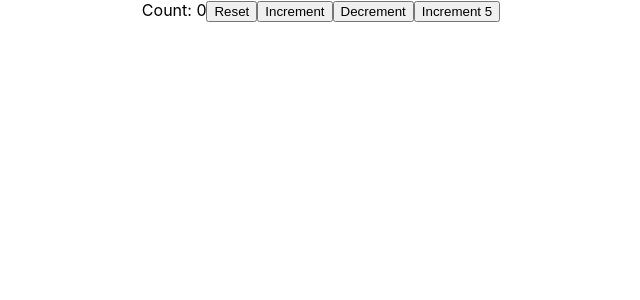
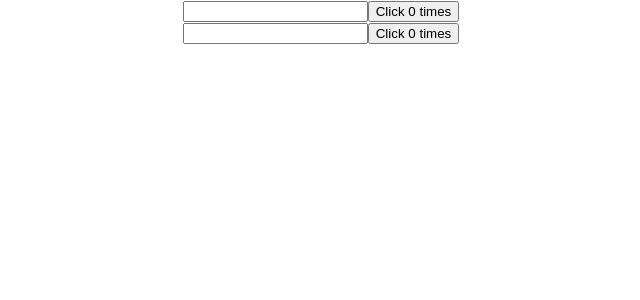
Before and after one commit to jdelles/react-hooks, a React (Create React App) app: page / in a window 1280 px wide. Shown: the top 300 px of the page, without its empty margins (319-959 px from the left). Built offline with nearby package versions, Linux system fonts and the light colour scheme.

Commit message:
[React Tutorial] React Hooks 1 - 8

```diff
--- a/src/App.js
+++ b/src/App.js
@@ -1,15 +1,18 @@
 import React from "react";
 import "./App.css";
-import ClassCounter from "./components/ClassCounter";
-import HookCounter from "./components/HookCounter";
-import HookCounterTwo from "./components/HookCounterTwo";
+import ClassCounterOne from "./components/ClassCounterOne";
+import HookCounterOne from "./components/HookCounterOne";
 
 function App() {
     return (
         <div className="App">
+            <ClassCounterOne />
+            <HookCounterOne />
+            {/* <HookCounterFour /> */}
+            {/* <HookCounterThree /> */}
             {/* <ClassCounter /> */}
             {/* <HookCounter /> */}
-            <HookCounterTwo />
+            {/* <HookCounterTwo /> */}
         </div>
     );
 }
--- /dev/null
+++ b/src/components/ClassCounterOne.js
@@ -0,0 +1,46 @@
+import React, { Component } from "react";
+
+class ClassCounterONe extends Component {
+    constructor(props) {
+        super(props);
+
+        this.state = {
+            count: 0,
+            name: "",
+        };
+    }
+
+    componentDidMount() {
+        document.title = `Clicked ${this.state.count} times`;
+    }
+
+    componentDidUpdate(prevProps, prevState) {
+        if (prevState.count !== this.state.count) {
+            document.title = `Clicked ${this.state.count} times`;
+            console.log("Updating Document Title");
+        }
+    }
+
+    render() {
+        return (
+            <div>
+                <input
+                    type="text"
+                    value={this.state.name}
+                    onChange={(e) => {
+                        this.setState({ name: e.target.value });
+                    }}
+                />
+                <button
+                    onClick={() =>
+                        this.setState({ count: this.state.count + 1 })
+                    }
+                >
+                    Click {this.state.count} times
+                </button>
+            </div>
+        );
+    }
+}
+
+export default ClassCounterONe;
--- /dev/null
+++ b/src/components/HookCounterOne.js
@@ -0,0 +1,26 @@
+import React, { useState, useEffect } from "react";
+
+function HookCounterOne() {
+    const [count, setCount] = useState(0);
+    const [name, setName] = useState("");
+
+    useEffect(() => {
+        document.title = `You clicked ${count} times`;
+        console.log("Updating Document Title");
+    }, [count]);
+
+    return (
+        <div>
+            <input
+                type="text"
+                value={name}
+                onChange={(e) => setName(e.target.value)}
+            />
+            <button onClick={() => setCount(count + 1)}>
+                Click {count} times
+            </button>
+        </div>
+    );
+}
+
+export default HookCounterOne;
```
Also changed, not shown: src/components/HookCounterFour.js (added, +28 -0 lines), src/components/HookCounterThree.js (added, +27 -0 lines), 1 other file (tests, documents, lock files or other folders).
